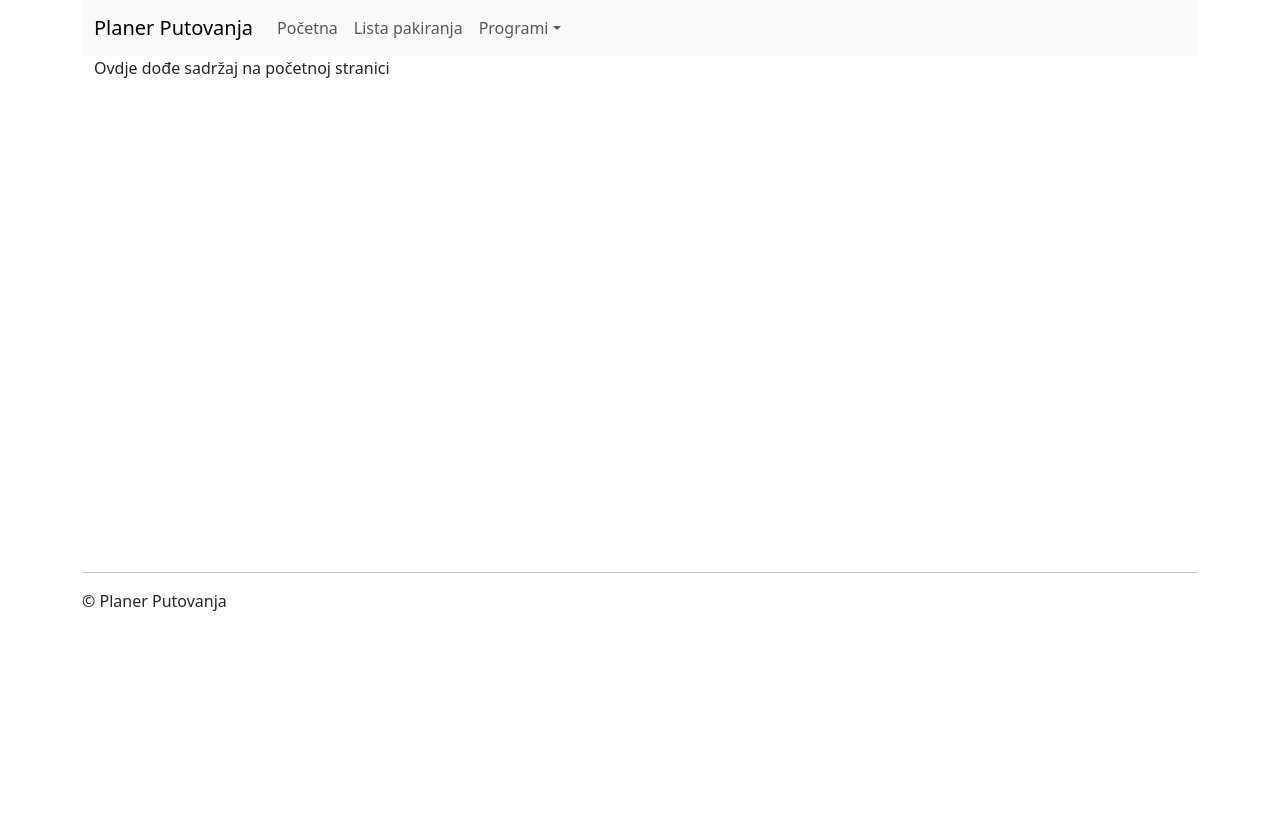
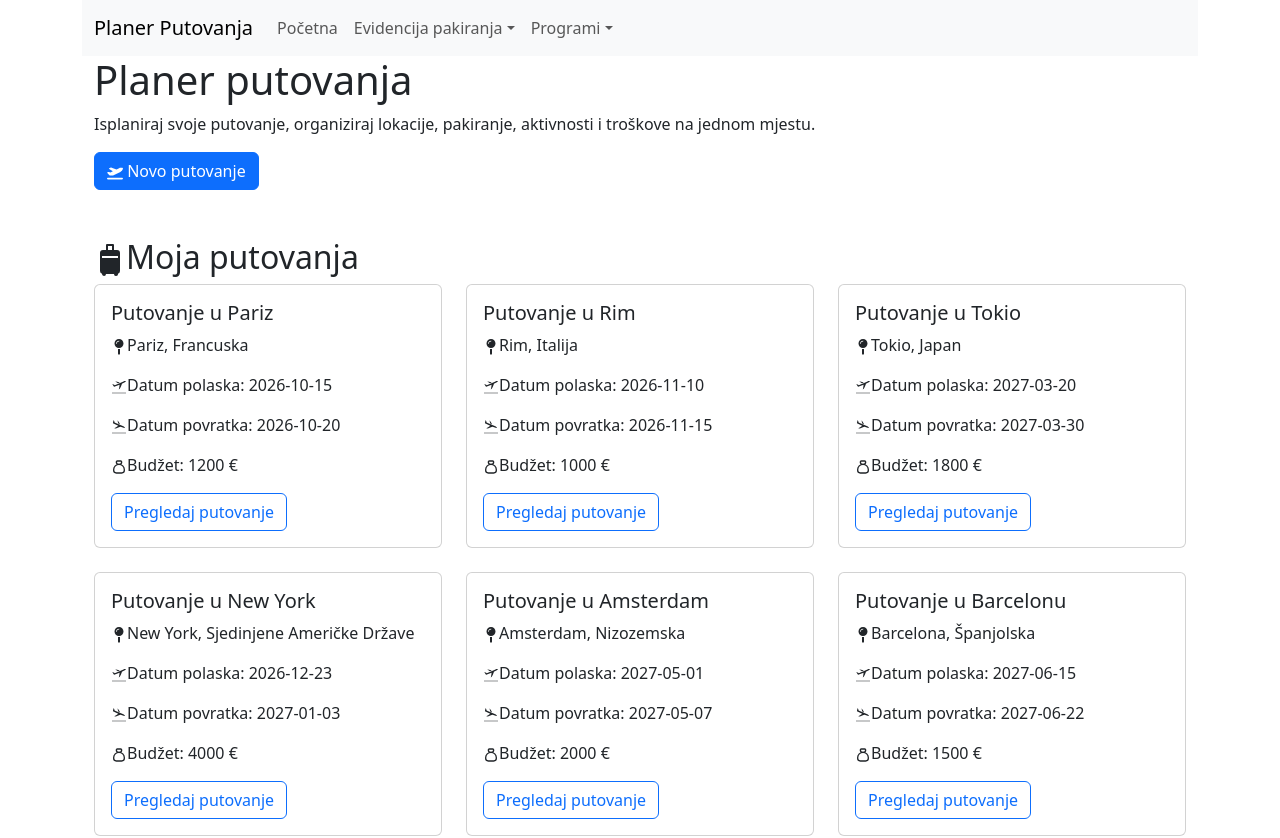
Before and after one commit to mDukic658/PlanerPutovanja, a React (Vite) app: page / in a window 1280 px wide. Shown: the top 838 px of the page. Before the commit the page ends 800 px from the top, so only its background shows below. Built offline with nearby package versions, Linux system fonts and the light colour scheme.

Commit message:
Dorađen prikaz početne stranice, dorađivanje navbara

```diff
--- a/src/components/Izbornik.jsx
+++ b/src/components/Izbornik.jsx
@@ -19,16 +19,21 @@ export default function Izbornik() {
                         <Nav.Link
                             onClick={() => { navigate(RouteNames.HOME) }}
                         >Početna</Nav.Link>
-                        <Nav.Link
-                            onClick={() => { navigate(RouteNames.LISTA_PAKIRANJA) }}
-                        >Lista pakiranja</Nav.Link>
+                        <NavDropdown title="Evidencija pakiranja" id="basic-nav-dropdown">
+                            <NavDropdown.Item
+                            onClick={() => {navigate(RouteNames.LISTA_PAKIRANJA)}}>
+                                    Lista pakiranja
+                            </NavDropdown.Item>
+                            <NavDropdown.Item
+                            onClick={() => {navigate(RouteNames.PREDMETI)}}>
+                                    Predmeti
+                            </NavDropdown.Item>
+                        </NavDropdown>
+
                         <NavDropdown title="Programi" id="basic-nav-dropdown">
                             <NavDropdown.Item
                                 onClick={() => { navigate(RouteNames.PUTOVANJA) }}
                             >Putovanja</NavDropdown.Item>
-                            <NavDropdown.Item
-                                onClick={() => { navigate(RouteNames.PREDMETI) }}
-                            >Predmeti</NavDropdown.Item>
                         </NavDropdown>
                     </Nav>
                 </Navbar.Collapse>
--- a/src/constants.js
+++ b/src/constants.js
@@ -15,4 +15,4 @@ export const RouteNames = {
     LISTA_PAKIRANJA_UREDI: '/lista/pakiranja/:sifra'
 }
 
-export const DATA_SOURCE = 'localStorage'
+export const DATA_SOURCE = 'memorija'
--- a/src/pages/Home.jsx
+++ b/src/pages/Home.jsx
@@ -1,13 +1,100 @@
+import { useEffect, useState } from "react";
+import { Button, Card, Col, Row } from "react-bootstrap";
+import PutovanjaService from "../services/putovanja/PutovanjaService"
+import { RouteNames } from "../constants";
+import { Link } from "react-router-dom";
+import { FaPlaneDeparture } from "react-icons/fa6";
+import { FaMapPin } from "react-icons/fa";
+import { BsSuitcase2Fill } from "react-icons/bs";
+import { GiAirplaneArrival, GiAirplaneDeparture } from "react-icons/gi";
+import { TbMoneybag } from "react-icons/tb";
 
 
-export default function Home(){
+export default function Home() {
 
+    const [putovanja, setPutovanja] = useState([])
 
+    useEffect(() => {
+        ucitajPutovanja()
+    }, [])
 
-return(
-    <>
-        Ovdje dođe sadržaj na početnoj stranici
-    </>
-)
+    async function ucitajPutovanja() {
+        const odgovor = await PutovanjaService.get()
+        setPutovanja(odgovor.data)
+    }
+
+    return (
+        <>
+            <div className="mb-5">
+                <h1>Planer putovanja</h1>
+
+                <p>
+                    Isplaniraj svoje putovanje, organiziraj lokacije, pakiranje, aktivnosti i troškove na jednom mjestu.
+                </p>
+
+                <Button
+                    as={Link}
+                    to={RouteNames.PUTOVANJA_DODAJ}
+                    variant="primary">
+                    <FaPlaneDeparture /> Novo putovanje
+                </Button>
+            </div>
+
+            <h2 className="mt-4">
+            <BsSuitcase2Fill />
+            Moja putovanja
+            </h2>
+
+            {putovanja.length === 0 ? (
+                <p>Trenutno nemaš niti jedno putovanje.</p>
+            ) : (
+                <Row>
+                    {putovanja.map((putovanje) => (
+                        <Col md={4} key={putovanje.sifra} className="mb-4">
+                            <Card>
+                                <Card.Body>
+                                    <Card.Title>
+                                        {putovanje.naziv}
+                                    </Card.Title>
+
+                                    <Card.Text>
+                                        <FaMapPin/>
+                                        {putovanje.destinacija}, {putovanje.drzava}
+                                    </Card.Text>
+
+                                    <Card.Text>
+                                        <GiAirplaneDeparture />
+                                        Datum polaska: {putovanje.datumPolaska}
+                                    </Card.Text>
+
+                                    <Card.Text>
+                                        <GiAirplaneArrival />
+                                        Datum povratka: {putovanje.datumPovratka}
+                                    </Card.Text>
+
+                                    <Card.Text>
+                                        <TbMoneybag />
+                                        Budžet: {putovanje.budzet} €
+                                    </Card.Text>
+
+                                    <Button
+                                        as={Link}
+                                        to={RouteNames.PUTOVANJA_PROMIJENA.replace(
+                                            ":sifra",
+                                            putovanje.sifra
+                                        )}
+                                        variant="outline-primary"
+                                    >
+                                        Pregledaj putovanje
+                                    </Button>
+                                </Card.Body>
+                            </Card>
+                        </Col>
+                    ))}
+                </Row>
+            )}
+
+        </>
+    )
 
 }
--- a/src/services/lista_pakiranja/PakiranjaServiceLocalStorage.js
+++ b/src/services/lista_pakiranja/PakiranjaServiceLocalStorage.js
@@ -1,17 +1,14 @@
-import { pakiranja } from "./PakiranjaPodaci"
 
 const STORAGE_KEY = 'pakiranja'
 
-function dohvatiSveIzStorage() {
+function dohvatiSveIzStorage(){
     const podaci = localStorage.getItem(STORAGE_KEY)
 
-    if (podaci) {
+    if(podaci){
         return JSON.parse(podaci)
     }
 
-    spremiUStorage(pakiranja)
-
-    return [...pakiranja]
+    return []
 }
 
 function spremiUStorage(podaci) {
--- a/src/services/predmeti/PredmetiServiceLocalStorage.js
+++ b/src/services/predmeti/PredmetiServiceLocalStorage.js
@@ -1,17 +1,14 @@
-import { predmeti } from "./PredmetiPodaci"
 
 const STORAGE_KEY = 'predmeti'
 
-function dohvatiSveIzStorage() {
+function dohvatiSveIzStorage(){
     const podaci = localStorage.getItem(STORAGE_KEY)
 
-    if (podaci) {
+    if(podaci){
         return JSON.parse(podaci)
     }
 
-    spremiUStorage(predmeti)
-
-    return [...predmeti]
+    return []
 }
 
 function spremiUStorage(podaci) {
--- a/src/services/putovanja/PutovanjaServiceLocalStorage.js
+++ b/src/services/putovanja/PutovanjaServiceLocalStorage.js
@@ -1,17 +1,15 @@
-import { putovanja } from "./PutovanjaPodaci"
+
 
 const STORAGE_KEY = 'putovanja'
 
 function dohvatiSveIzStorage() {
     const podaci = localStorage.getItem(STORAGE_KEY)
 
-    if(podaci){
+    if (podaci) {
         return JSON.parse(podaci)
     }
 
-    spremiUStorage(putovanja)
-
-    return [...putovanja]
+    return []
 }
 
 function spremiUStorage(podaci) {
@@ -58,7 +56,7 @@ async function obrisi(sifra) {
     spremiUStorage(putovanja)
 }
 
-export default{
+export default {
     get,
     getBySifra,
     dodaj,
```
